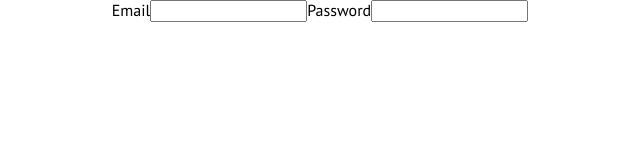
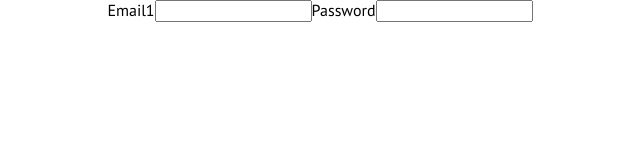
Before and after one commit to hamima27/The-Flat-Finder, a React (Create React App) app: page /Login in a window 1280 px wide. Shown: the top 160 px of the page, without its empty margins (320-960 px from the left). Built offline with nearby package versions, Linux system fonts and the light colour scheme.

Commit message:
initial commit

```diff
--- a/src/loginForm.js
+++ b/src/loginForm.js
@@ -4,7 +4,7 @@ function hello1() {
   return (
     <div>
       <form>
-        <label>Email</label>
+        <label>Email1</label>
         <input></input>
         <label>Password</label>
         <input></input>
```
